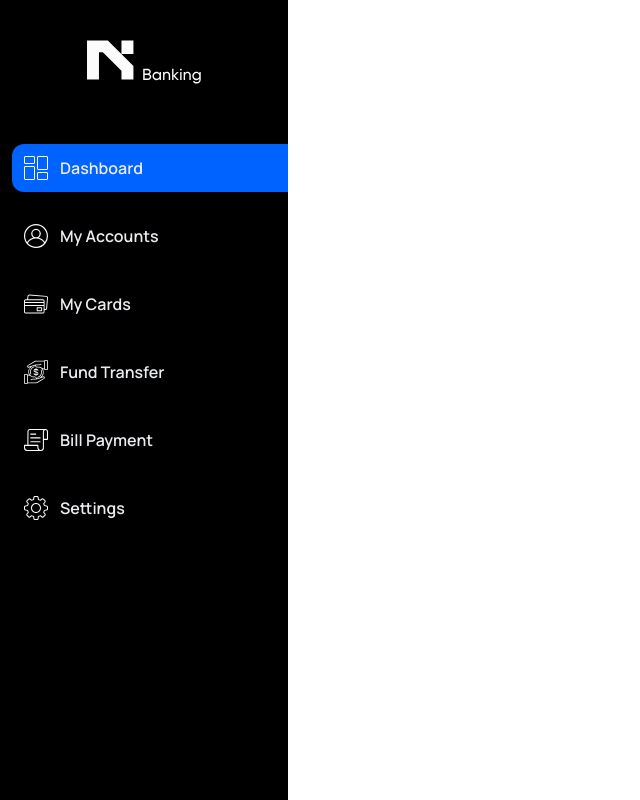
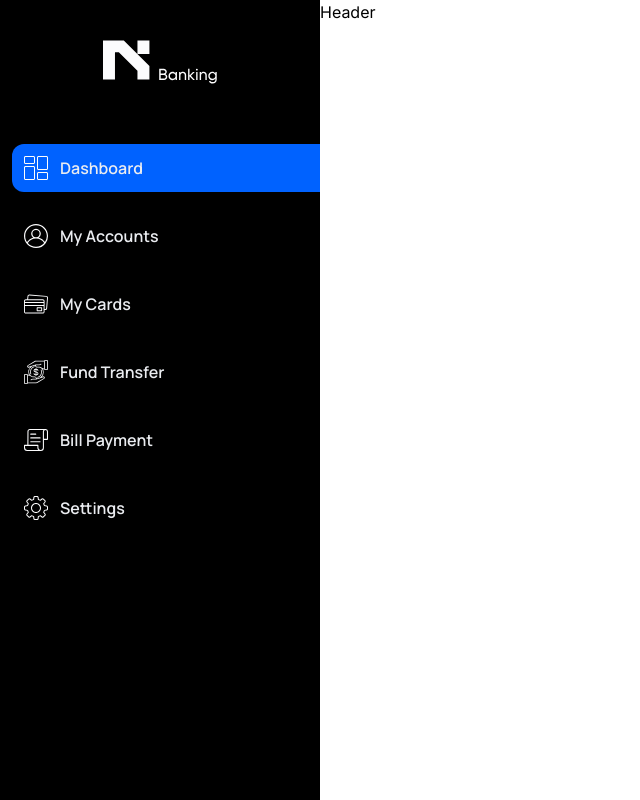
Before and after one commit to Soaressluiss/dashboard, a Next.js app: page / in a window 1280 px wide. Shown: the whole page, without its empty margins (0-640 px from the left). Built offline with nearby package versions, Linux system fonts and the light colour scheme.

Commit message:
feat:website structuring created

```diff
--- /dev/null
+++ b/src/app/Components/Header/Header.tsx
@@ -0,0 +1,3 @@
+export default function Header() {
+  return <header className="">Header</header>;
+}
--- a/src/app/Components/Sidebar/Sidebar.tsx
+++ b/src/app/Components/Sidebar/Sidebar.tsx
@@ -7,7 +7,7 @@ import { Logo } from "../../../../public/assets/Icons/Logo";
 import { Menu } from "../../../../public/assets/Icons/Menu";
 import { User } from "../../../../public/assets/Icons/User";
 import { Settings } from "../../../../public/assets/Icons/settings";
-import { Money } from "../../../../public/assets/Icons/money";
+import { Money } from "../../../../public/assets/Icons/Money";
 
 export default function SideBar() {
   const [selectedMenuItem, setSelectedMenuItem] = useState<string>("Dashboard");
@@ -46,7 +46,7 @@ export default function SideBar() {
   ];
 
   return (
-    <section className="bg-black w-72 h-screen flex flex-col items-center gap-4">
+    <section className="bg-black w-full h-screen flex flex-col items-center gap-4">
       <div className="m-10 cursor-pointer">
         <Logo />
       </div>
--- a/src/app/layout.tsx
+++ b/src/app/layout.tsx
@@ -2,6 +2,7 @@ import type { Metadata } from "next";
 import { Inter } from "next/font/google";
 import "./globals.css";
 import SideBar from "./Components/Sidebar/Sidebar";
+import Header from "./Components/Header/Header";
 
 const inter = Inter({ subsets: ["latin"] });
 
@@ -14,8 +15,15 @@ export default function RootLayout({ children }: { children: React.ReactNode })
   return (
     <html lang="pt-br">
       <body className={inter.className}>
-        <SideBar />
-        {children}
+        <section className="grid grid-cols-4">
+          <section className="col-span-1">
+            <SideBar />
+          </section>
+          <section className="col-span-3">
+            <Header />
+            {children}
+          </section>
+        </section>
       </body>
     </html>
   );
```
